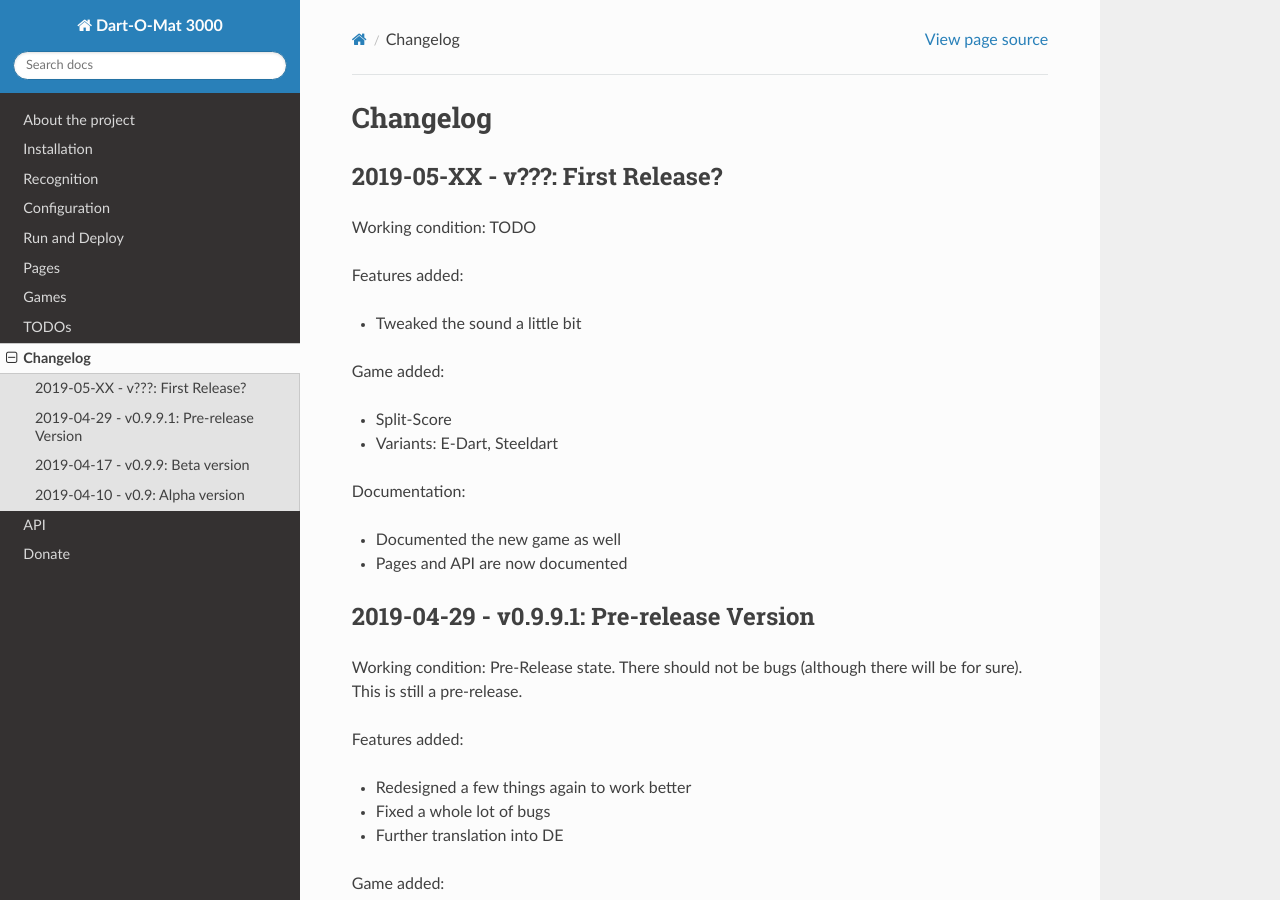
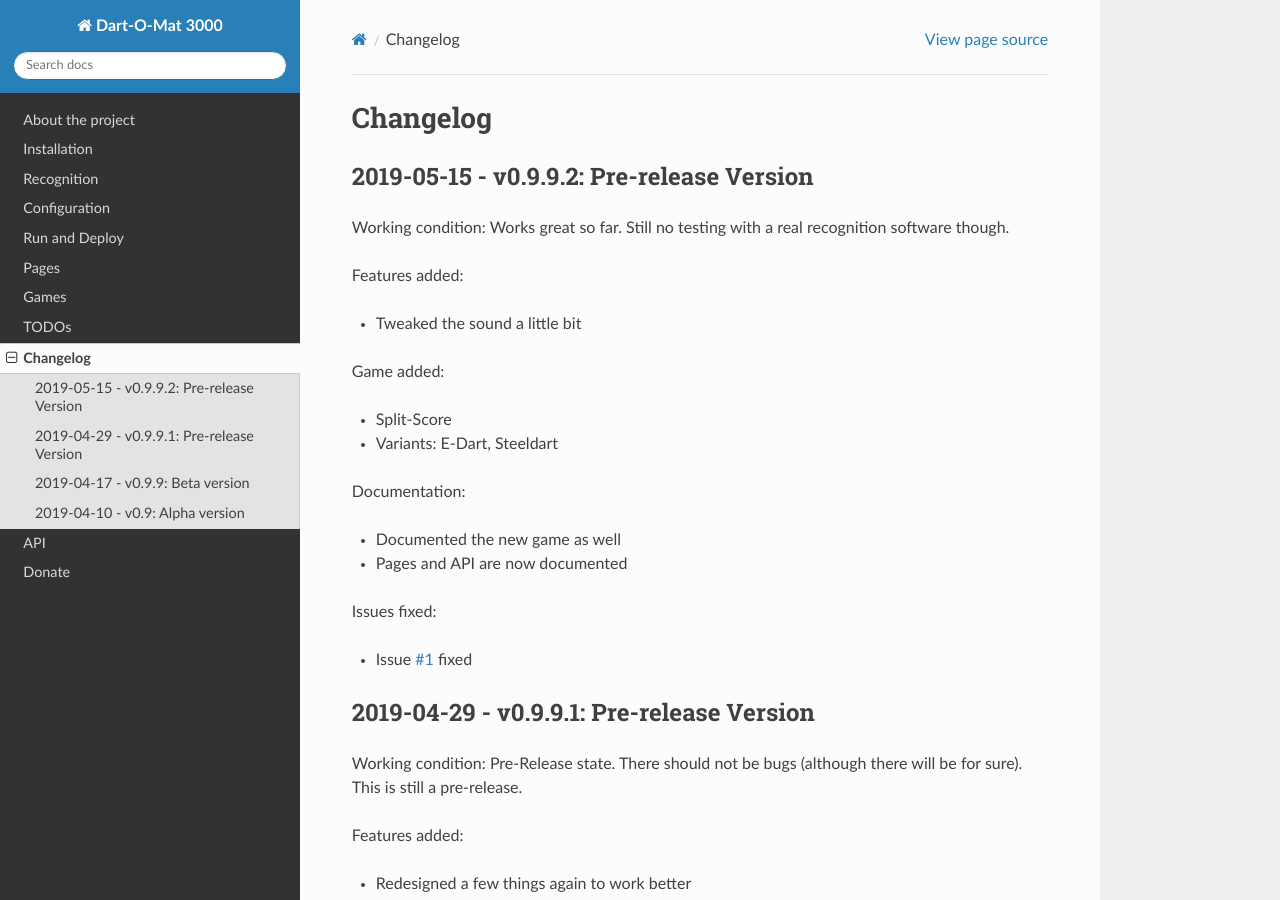
Before and after one commit to patrickhener/dart-o-mat-3000, a Sphinx documentation site: the page built from docs/Changelog.rst, in a window 1280 px wide and 900 px high. Built offline with Sphinx 7.4.7 and the Read the Docs theme 2.0.0, drawn with Linux system fonts in a browser that asks for light colours.

Commit message:
Fixed Issue #1

```diff
--- a/app/__init__.py
+++ b/app/__init__.py
@@ -19,6 +19,7 @@
 PORT = app.config["PORT"]
 RECOGNITION = app.config["RECOGNITION"]
 SOUND = app.config["SOUND"]
+SSL = app.config["SSL"]
 
 # Define SocketIO
 socketio = SocketIO(app)
--- a/config.py
+++ b/config.py
@@ -1,8 +1,9 @@
 import os
 # Custom IP and Port Config, needed for example in QR Code generation
-IPADDR = '192.168.1.172'  # QRCode IP
+IPADDR = '127.0.0.1'  # QRCode IP
 IFACE = '0.0.0.0'  # Server Interface IP
 PORT = 5000
+SSL = False # https or not. You need to match the settings of your webserver
 RECOGNITION = False  # Use Recognition or not. If not you will have buttons to insert Score in gameController
 SOUND = True  # Sound output if you want
 # Babel default settings
--- a/docs/Changelog.rst
+++ b/docs/Changelog.rst
@@ -2,9 +2,9 @@
 Changelog
 =========
 
-2019-05-XX - v???: First Release?
-=================================
-Working condition: TODO
+2019-05-15 - v0.9.9.2: Pre-release Version
+==========================================
+Working condition: Works great so far. Still no testing with a real recognition software though.
 
 Features added:
 
@@ -19,6 +19,14 @@
 
 * Documented the new game as well
 * Pages and API are now documented
+
+Issues fixed:
+
+* Issue |#1| fixed
+
+.. |#1| raw:: html
+
+    <a href="https://github.com/patrickhener/dart-o-mat-3000/issues/1" target="_blank">#1</a>
 
 2019-04-29 - v0.9.9.1: Pre-release Version
 ==========================================
--- a/docs/Configuration.rst
+++ b/docs/Configuration.rst
@@ -22,6 +22,8 @@
 +------------------------+----------------------------------------------+
 | PORT                   | Server Interface Port for the webserver      |
 +------------------------+----------------------------------------------+
+| SSL                    | Server Interface is https (SSL) or plain     |
++------------------------+----------------------------------------------+
 | RECOGNITION            | Use recognition software or not.             |
 |                        | GameController will look different depending |
 |                        | on this flag                                 |
```
Also changed, not shown: 2 other files.
